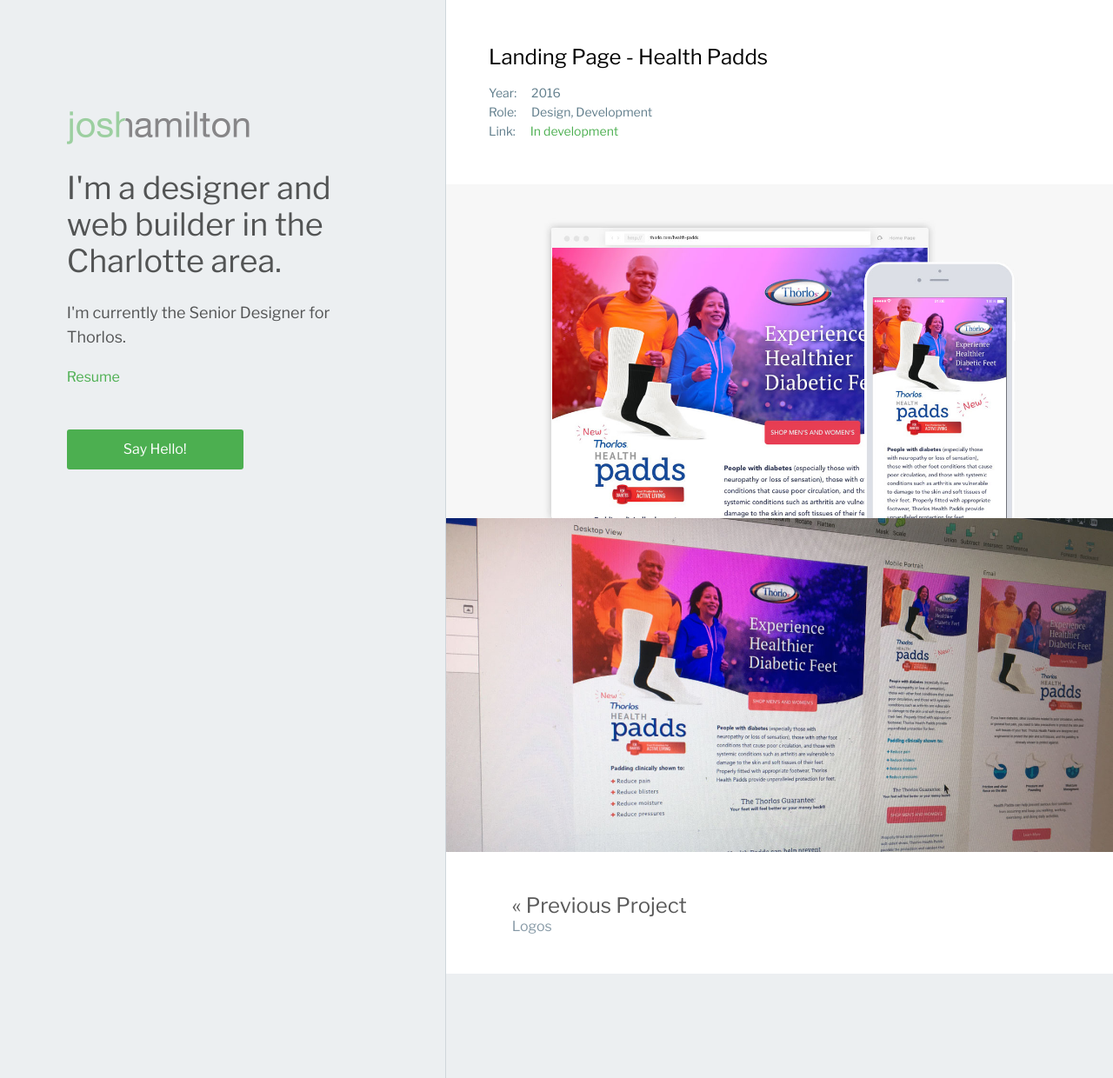
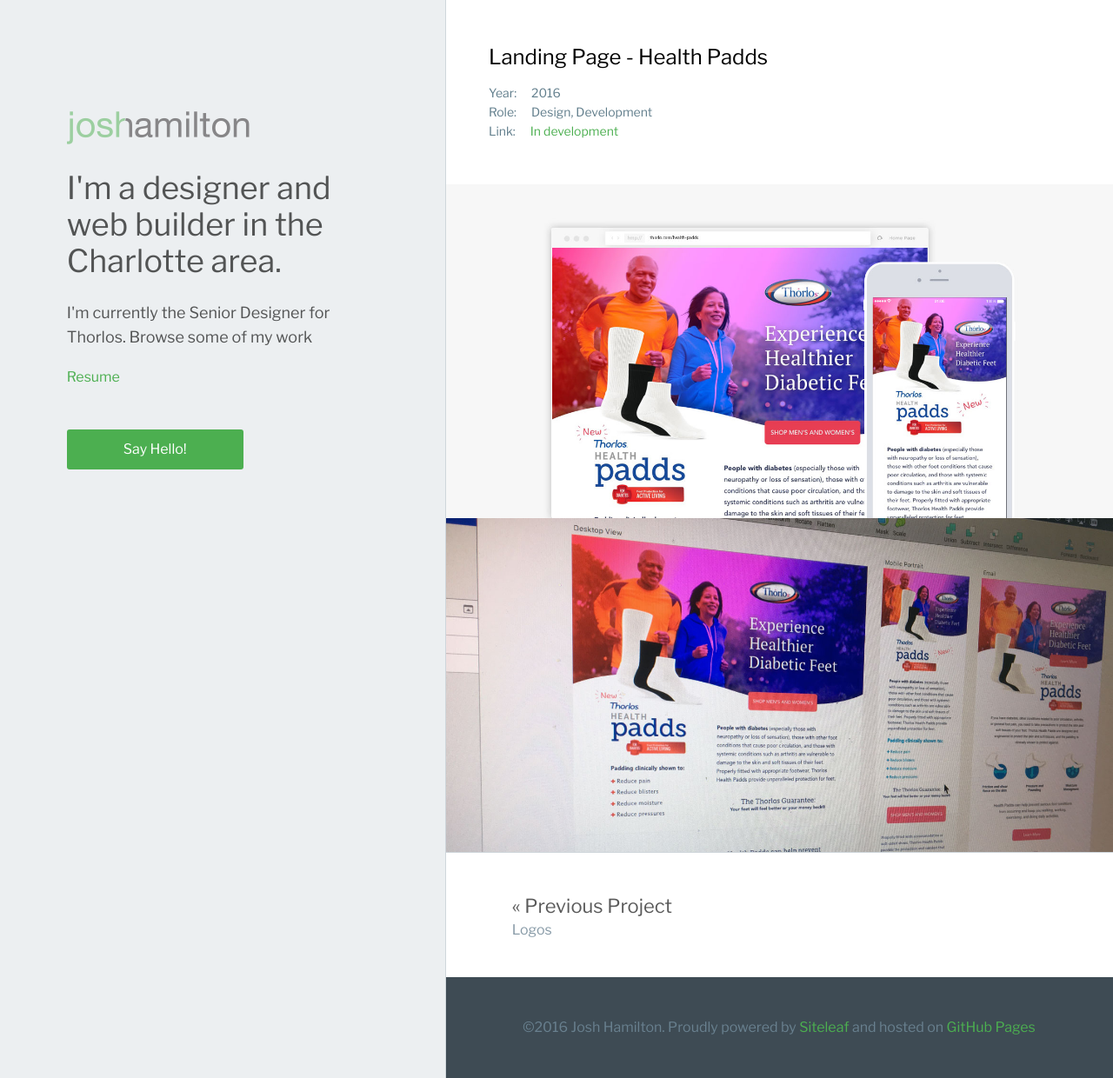
Before and after one commit to hdc/portfolio, a Jekyll site: the page built from _work/landing-page-health-padds.markdown, in a window 1280 px wide and 1240 px high. Shown: the whole window at 87% size. Built offline with Jekyll 4.4.1, drawn with Linux system fonts in a browser that asks for light colours.

```diff
--- a/_config.yml
+++ b/_config.yml
@@ -58,4 +58,4 @@
   style: compressed
 site-logo: "/uploads/logo.png"
 about-headline: 'I''m a designer and web builder in the Charlotte area. '
-intro-text: 'I''m currently the Senior Designer for Thorlos. '
+intro-text: 'I''m currently the Senior Designer for Thorlos. Browse some of my work'
--- a/_layouts/default.html
+++ b/_layouts/default.html
@@ -56,11 +56,12 @@
 	{% else %}
 		{{ content }}
 	{% endif %}
+
+	<footer class="footer">
+		<p>&copy;{{ 'now' | date: "%Y" }} Josh Hamilton. Proudly powered by <a href="https://www.siteleaf.com/" target="_blank">Siteleaf</a> and hosted on
+			<a href="https://pages.github.com/" target="_blank">GitHub Pages</a></p>
+	</footer>
 </div>
-
-<footer class="footer">
-	<p></p>
-</footer>
 
 </body>
 </html>
--- a/assets/styles/main.sass
+++ b/assets/styles/main.sass
@@ -147,12 +147,20 @@
 .page-nav
 	clear: both
 	padding: 6% 10%
+	border-top: 1px solid darken(#ECEFF1,10%)
 	+clearfix()
+	+respond-to(sm)
+		padding: 6%
 	&-link
-		font-size: 24px
-		line-height: 32px
+		display: block
+		margin-bottom: 5px
+		font-size: 22px
+		line-height: 30px
 		font-weight: 400
 		color: rgba(0, 0, 0, .65)
+		+respond-to(sm)
+			font-size: 18px
+			line-height: 26px
 	&-content
 		color: darken(#ECEFF1,35%)
 
@@ -165,3 +173,13 @@
 		width: 50%
 		float: right
 		text-align: right
+
+
+// Footer
+
+.footer
+	text-align: center
+	clear: both
+	padding: 50px
+	background-color: darken(#ECEFF1,65%)
+	color: darken(#ECEFF1,45%)
```
